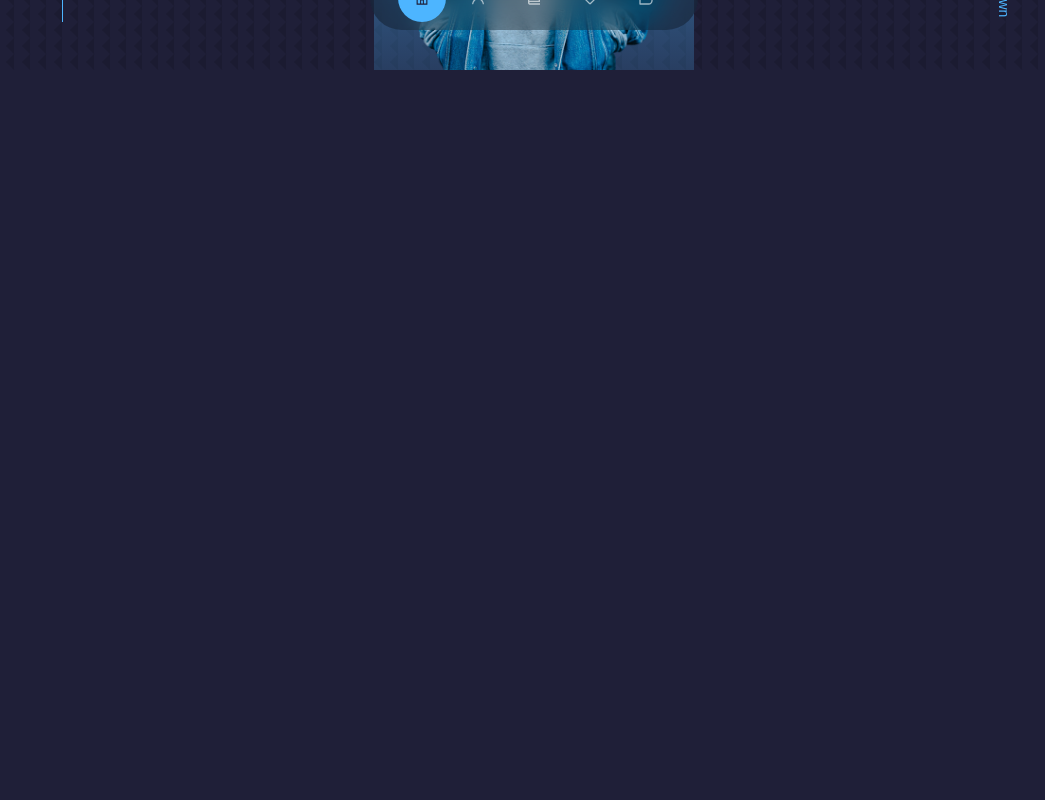
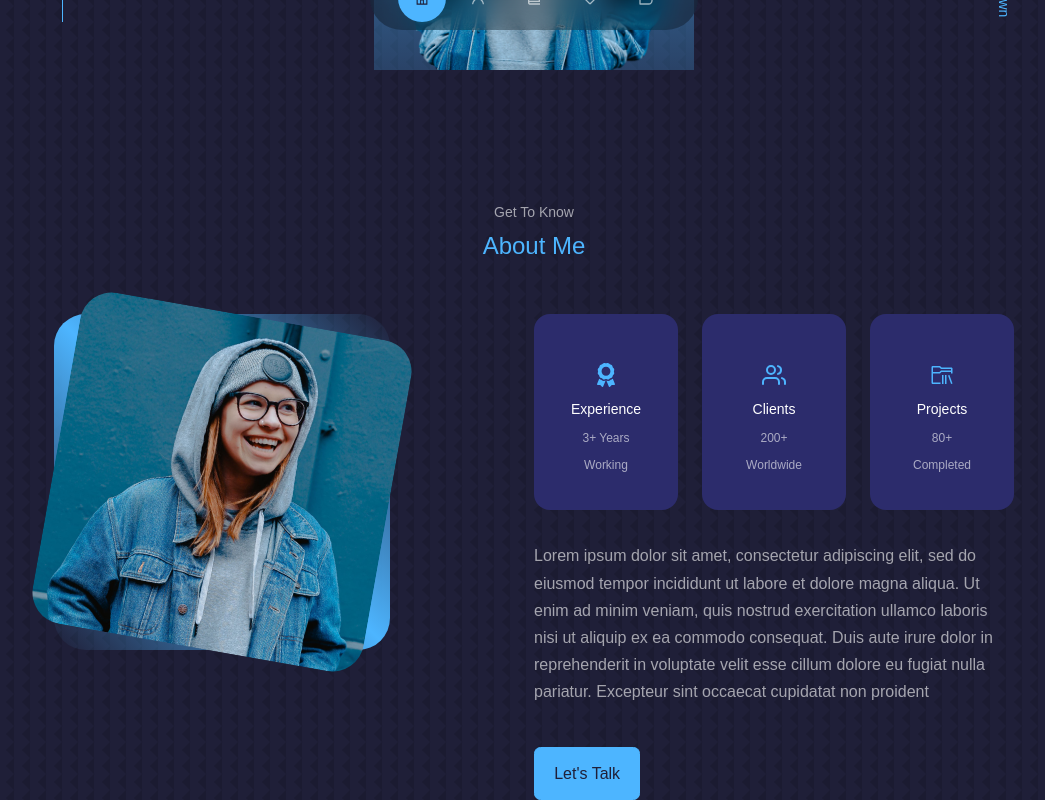
Before and after one commit to preechamung/pm-portfolio-website, a React (Create React App) app: page / in a window 1280 px wide. Shown: the part 730-1530 px from the top of the page, without its empty margins (106-1151 px from the left). Before the commit the page ends 800 px from the top, so only its background shows below. Built offline with nearby package versions, Linux system fonts and the light colour scheme.

Commit message:
fix about

```diff
--- a/src/App.js
+++ b/src/App.js
@@ -1,12 +1,14 @@
 import React from "react";
 import Header from "./components/Header";
 import Nav from "./components/Nav";
+import About from "./components/About";
 
 const App = () => {
   return (
     <>
       <Header />
       <Nav />
+      <About />
     </>
   );
 };
--- /dev/null
+++ b/src/components/About.js
@@ -0,0 +1,134 @@
+import React from "react";
+import tw from "tailwind-styled-components";
+import ME from "../assets/me-about.jpg";
+import { FaAward } from "react-icons/fa";
+import { FiUsers } from "react-icons/fi";
+import { VscFolderLibrary } from "react-icons/vsc";
+
+const About = () => {
+  return (
+    <section id="about">
+      <AboutTopic>Get To Know</AboutTopic>
+      <h2 className="text-2xl">About Me</h2>
+      <AboutContainer>
+        <AboutMe>
+          <AboutMeImage>
+            <img src={ME} alt="About Image" />
+          </AboutMeImage>
+        </AboutMe>
+
+        <AboutContent>
+          <AboutCards>
+            <AboutCard>
+              <AboutIcon>
+                <FaAward />
+              </AboutIcon>
+              <AboutTopic>Experience</AboutTopic>
+              <AboutDescription>3+ Years Working</AboutDescription>
+            </AboutCard>
+            <AboutCard>
+              <AboutIcon>
+                <FiUsers />
+              </AboutIcon>
+              <AboutTopic>Clients</AboutTopic>
+              <AboutDescription>200+ Worldwide</AboutDescription>
+            </AboutCard>
+            <AboutCard>
+              <AboutIcon>
+                <VscFolderLibrary />
+              </AboutIcon>
+              <AboutTopic>Projects</AboutTopic>
+              <AboutDescription>80+ Completed</AboutDescription>
+            </AboutCard>
+          </AboutCards>
+          <Content>
+            Lorem ipsum dolor sit amet, consectetur adipiscing elit, sed do
+            eiusmod tempor incididunt ut labore et dolore magna aliqua. Ut enim
+            ad minim veniam, quis nostrud exercitation ullamco laboris nisi ut
+            aliquip ex ea commodo consequat. Duis aute irure dolor in
+            reprehenderit in voluptate velit esse cillum dolore eu fugiat nulla
+            pariatur. Excepteur sint occaecat cupidatat non proident
+          </Content>
+          <LetTalkButton href="#contact">
+            Let's Talk
+          </LetTalkButton>
+        </AboutContent>
+      </AboutContainer>
+    </section>
+  );
+};
+
+export default About;
+
+const AboutContainer = tw.div`
+  grid
+  grid-cols-[35%_50%]
+  gap-[15%]
+  container
+`;
+
+const AboutMe = tw.div`
+  w-full
+  aspect-square
+  rounded-[2rem]
+  primary-lig
+  grid
+  place-items-center
+`;
+
+const AboutMeImage = tw.div`
+  rounded-[2rem]
+  rotate-[10deg]
+  overflow-hidden
+  hover:rotate-0
+  duration-500
+`;
+
+const AboutContent = tw.div`
+`;
+
+const Content = tw.p`
+  m-[2rem_0_2.6rem]
+  text-light
+`;
+
+const AboutCards = tw.div`
+  grid
+  grid-cols-3
+  gap-6
+`;
+
+const AboutCard = tw.article`
+  bg-variant
+  rounded-2xl
+  p-8
+  text-center
+  duration-500
+  border
+  border-solid
+  border-transparent
+  hover:bg-transparent
+  hover:border-primary-variant
+`;
+
+const AboutIcon = tw.div`
+  flex
+  justify-center
+  text-primary
+  mt-4
+  text-2xl
+  text-center
+  mb-2
+`;
+
+const AboutTopic = tw.h5`
+    text-sm
+`;
+
+const AboutDescription = tw.small`
+  text-xs text-light
+`;
+
+const LetTalkButton = tw.a`
+  btn btn-primary
+`;
--- a/src/index.css
+++ b/src/index.css
@@ -57,6 +57,7 @@ h3,
 h4,
 h5 {
     font-weight: 500;
+    padding: 0.25rem;
 }
 
 h1 {
@@ -113,6 +114,10 @@ a:hover {
     color: var(--color-bg);
 }
 
+.primary-lig {
+    background: linear-gradient(45deg, transparent, var(--color-primary), transparent);
+}
+
 img {
     display: block;
     width: 100%;
--- a/tailwind.config.js
+++ b/tailwind.config.js
@@ -7,13 +7,16 @@ module.exports = {
       sm: { max: "600px" },
       // => @media (max-width: 600px) { ... }
     },
-    colors: {
-      primary: "var(--color-primary)",
-      light: "var(--color-light)",
-      "color-bg": "var(--color-bg)",
-      "black-rgba": "rgba(0, 0, 0, 0.3)",
+    extend: {
+      colors: {
+        primary: "var(--color-primary)",
+        light: "var(--color-light)",
+        "color-bg": "var(--color-bg)",
+        "black-rgba": "rgba(0, 0, 0, 0.3)",
+        variant: "var(--color-bg-variant)",
+        "primary-variant": "var(--color-primary-variant)",
+      },
     },
-    extend: {},
   },
   plugins: [],
 };
```
